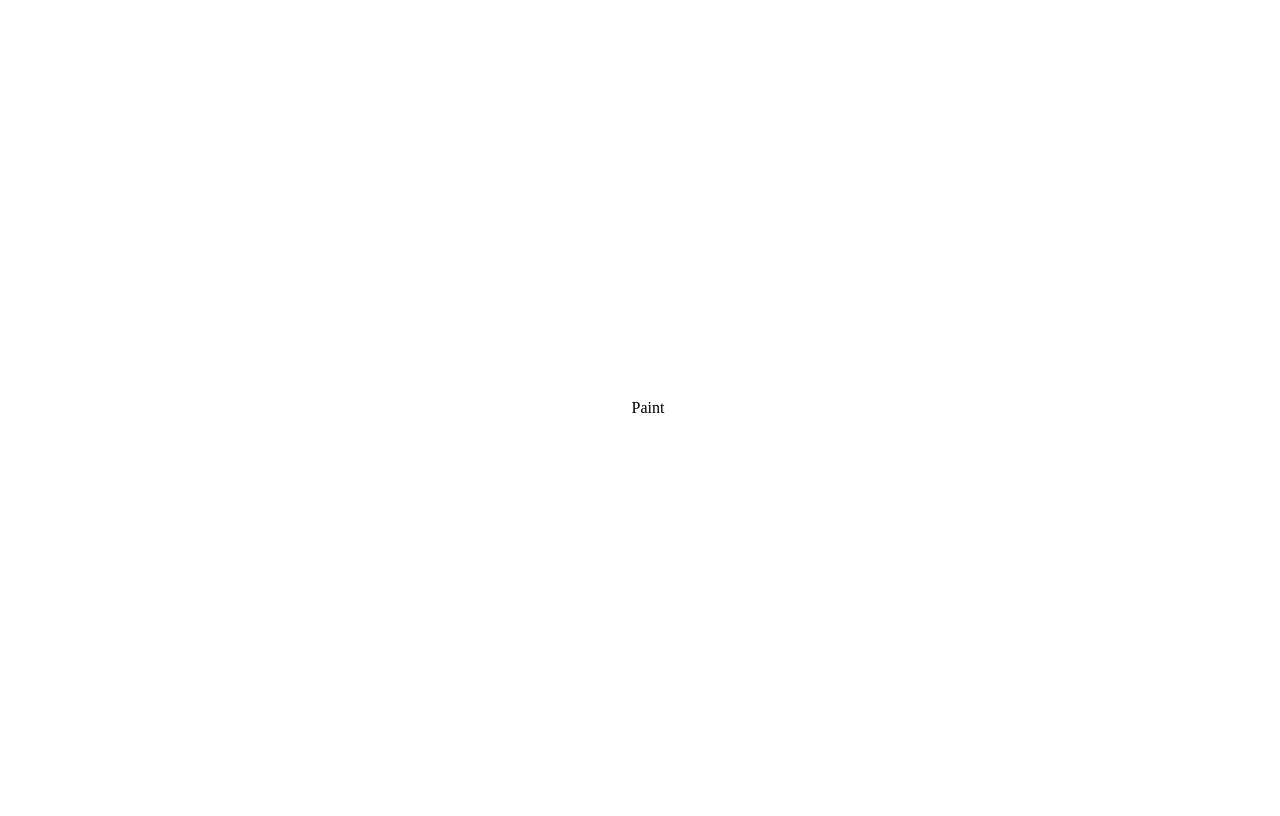
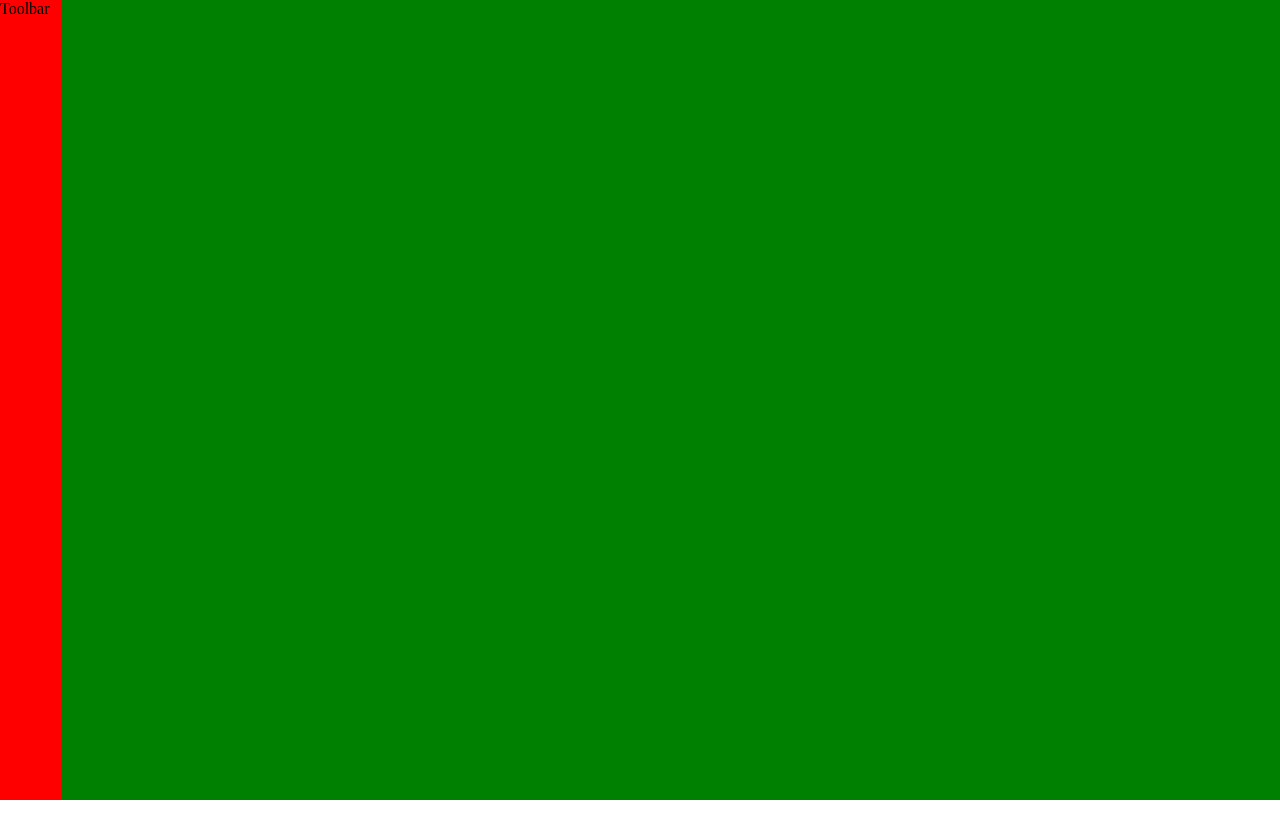
Before and after one commit to ngergo0831/paint-lite, a React (Create React App) app: page / in a window 1280 px wide. Built offline with nearby package versions, Linux system fonts and the light colour scheme.

Commit message:
draft: useCanvas implementation

```diff
--- a/src/App.tsx
+++ /dev/null
@@ -1,9 +0,0 @@
-function App() {
-  return (
-    <>
-      Paint
-    </>
-  );
-}
-
-export default App;
--- /dev/null
+++ b/src/Components/App/App.styles.ts
@@ -0,0 +1,9 @@
+import styled from 'styled-components';
+
+export const AppContainer = styled.div`
+  display: flex;
+  justify-content: flex-start;
+  height: 100%;
+  width: 100%;
+  background-color: #282c34;
+`;
--- /dev/null
+++ b/src/Components/App/App.tsx
@@ -0,0 +1,15 @@
+import { Canvas } from '../Canvas/Canvas';
+import { Toolbar } from '../Toolbar/Toolbar';
+
+import * as S from './App.styles';
+
+function App() {
+  return (
+    <S.AppContainer>
+      <Toolbar />
+      <Canvas />
+    </S.AppContainer>
+  );
+}
+
+export default App;
--- /dev/null
+++ b/src/Components/Canvas/Canvas.styles.ts
@@ -0,0 +1,10 @@
+import styled from "styled-components";
+
+export const CanvasContainer = styled.div`
+    width: 100%;
+    height: 100%;
+    background-color: green;
+    display: flex;
+    align-items: center;
+    justify-content: center;
+`;
--- /dev/null
+++ b/src/Components/Canvas/Canvas.tsx
@@ -0,0 +1,23 @@
+import { useRef } from 'react';
+import { useCanvas } from '../../Hooks/useCanvas';
+import * as S from './Canvas.styles';
+
+export const Canvas = () => {
+  const canvasRef = useRef<HTMLCanvasElement>(null);
+
+  const { startDrawing, finishDrawing, draw } = useCanvas({ canvasRef });
+
+  return (
+    <S.CanvasContainer>
+      <canvas
+        ref={canvasRef}
+        onMouseDown={startDrawing as any}
+        onMouseMove={draw as any}
+        onMouseUp={finishDrawing}
+        onMouseLeave={finishDrawing}
+        width={window.innerWidth - 64}
+        height={window.innerHeight}
+      ></canvas>
+    </S.CanvasContainer>
+  );
+};
--- /dev/null
+++ b/src/Components/Toolbar/Toolbar.styles.ts
@@ -0,0 +1,7 @@
+import styled from "styled-components";
+
+export const ToolbarContainer = styled.div`
+    width: 4rem;
+    height: 100%;
+    background-color: red;
+`;
--- /dev/null
+++ b/src/Components/Toolbar/Toolbar.tsx
@@ -0,0 +1,5 @@
+import * as S from './Toolbar.styles';
+
+export const Toolbar = () => {
+  return <S.ToolbarContainer>Toolbar</S.ToolbarContainer>;
+};
--- /dev/null
+++ b/src/Hooks/useCanvas.ts
@@ -0,0 +1,88 @@
+import { useState, useEffect, useRef, useLayoutEffect } from 'react';
+
+interface Canvas {
+  canvasRef: React.RefObject<HTMLCanvasElement>;
+}
+
+export const useCanvas = ({ canvasRef }: Canvas) => {
+  const [context, setContext] = useState<CanvasRenderingContext2D | null>(null);
+  const [shape, setShape] = useState<'line' | 'rectangle'>('line');
+  const [elements, setElements] = useState<CanvasImageSource[]>([]);
+  const [isDrawing, setIsDrawing] = useState(false);
+  const canvasOffSetX = useRef<number | null>(null);
+  const canvasOffSetY = useRef<number | null>(null);
+  const startX = useRef<number | null>(null);
+  const startY = useRef<number | null>(null);
+
+  let canvas = canvasRef.current;
+
+  useEffect(() => {
+    if (!canvas) return;
+    setContext(canvas.getContext('2d'));
+    const { left, top } = canvas.getBoundingClientRect();
+    canvasOffSetX.current = left;
+    canvasOffSetY.current = top;
+  }, [canvas]);
+
+  useLayoutEffect(() => {
+    if (!context) return;
+
+    context.clearRect(0, 0, context.canvas.width, context.canvas.height);
+
+    elements.forEach((element) => {
+      context.drawImage(element, 0, 0);
+    });
+  }, [elements, context]);
+
+  const startDrawing = (event: React.MouseEvent<HTMLCanvasElement>) => {
+    event.preventDefault();
+    event.stopPropagation();
+
+    if (!context) return;
+
+    const { clientX, clientY } = event;
+    const x = clientX - canvasOffSetX.current!;
+    const y = clientY - canvasOffSetY.current!;
+
+    startX.current = x;
+    startY.current = y;
+
+    setIsDrawing(true);
+  };
+
+  const finishDrawing = () => {
+    if (!context) return;
+
+    setIsDrawing(false);
+  };
+
+  const draw = (event: React.MouseEvent<HTMLCanvasElement>) => {
+    if (!context || !isDrawing) return;
+
+    event.preventDefault();
+    event.stopPropagation();
+
+    context.clearRect(0, 0, context.canvas.width, context.canvas.height);
+
+    const { clientX, clientY } = event;
+    const x = clientX - canvasOffSetX.current!;
+    const y = clientY - canvasOffSetY.current!;
+
+    if (shape === 'line') {
+      context.beginPath();
+      context.moveTo(startX.current!, startY.current!);
+      context.lineTo(x, y);
+      context.stroke();
+    } else if (shape === 'rectangle') {
+      context.beginPath();
+      context.strokeRect(
+        startX.current!,
+        startY.current!,
+        x - startX.current!,
+        y - startY.current!
+      );
+    }
+  };
+
+  return { startDrawing, finishDrawing, draw };
+};
--- a/src/index.css
+++ b/src/index.css
@@ -1,7 +1,5 @@
-body {
+body, #root {
   width: 100%;
   height: 100vh;
-  display: flex;
-  align-items: center;
-  justify-content: center;
+  margin: 0;
 }
--- a/src/index.tsx
+++ b/src/index.tsx
@@ -1,5 +1,5 @@
 import ReactDOM from 'react-dom/client';
-import App from './App';
+import App from './Components/App/App';
 import './index.css';
 
 const root = ReactDOM.createRoot(document.getElementById('root') as HTMLElement);
```
Also changed, not shown: public/manifest.json.
